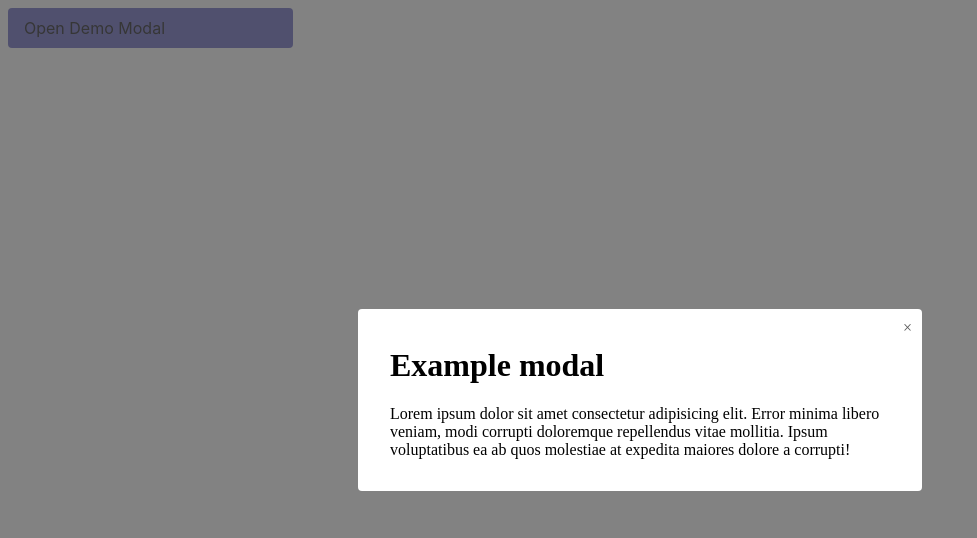
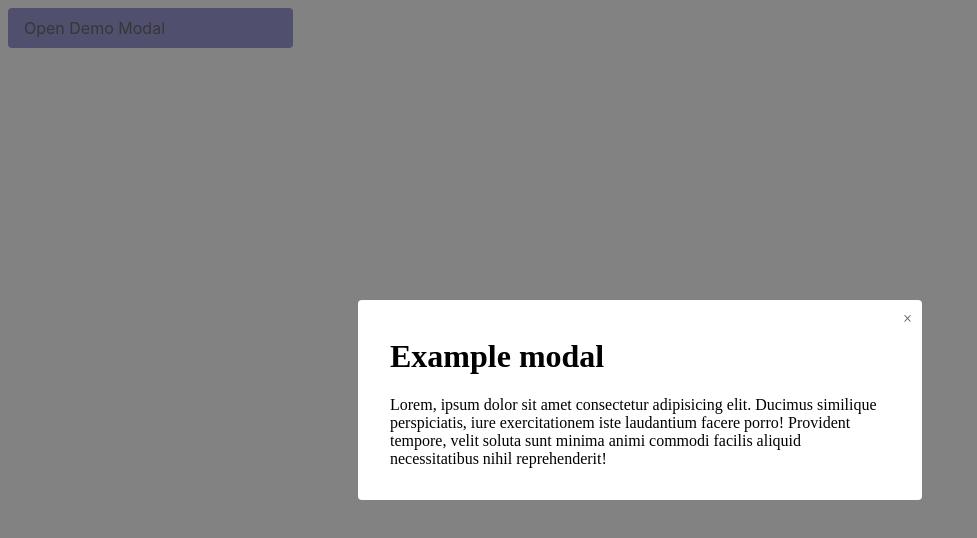
Before and after one commit to gustavorsan/DevinphipsM01-S11-Exercicios, an Angular app: page / in a window 1280 px wide. Shown: the top 538 px of the page, without its empty margins (0-977 px from the left). Built offline with nearby package versions, Linux system fonts and the light colour scheme.

Commit message:
resolução ex05

```diff
--- a/src/app/app.component.html
+++ b/src/app/app.component.html
@@ -18,4 +18,6 @@
 </div> -->
 
 
-<app-modal></app-modal>
+<app-modal>
+  <p description>Lorem, ipsum dolor sit amet consectetur adipisicing elit. Ducimus similique perspiciatis, iure exercitationem iste laudantium facere porro! Provident tempore, velit soluta sunt minima animi commodi facilis aliquid necessitatibus nihil reprehenderit!</p>
+</app-modal>
--- a/src/app/components/modal/modal.component.html
+++ b/src/app/components/modal/modal.component.html
@@ -6,11 +6,7 @@
 <div class="modal" *ngIf="showModal">
   <div class="modal__content">
     <h1>Example modal</h1>
-    <p>
-      Lorem ipsum dolor sit amet consectetur adipisicing elit. Error minima
-      libero veniam, modi corrupti doloremque repellendus vitae mollitia. Ipsum
-      voluptatibus ea ab quos molestiae at expedita maiores dolore a corrupti!
-    </p>
+    <ng-content ></ng-content>
     <a class="modal__close" (click)="toggleModalOpen()">&times;</a>
   </div>
 </div>
```
